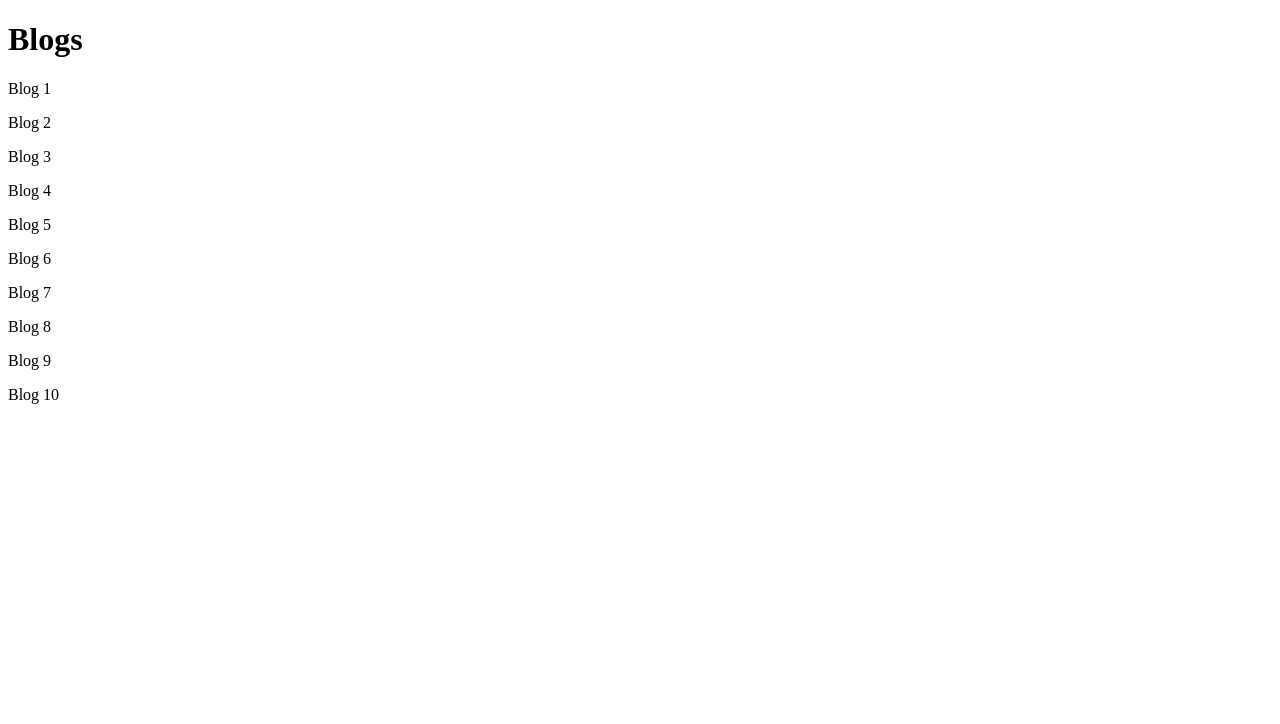
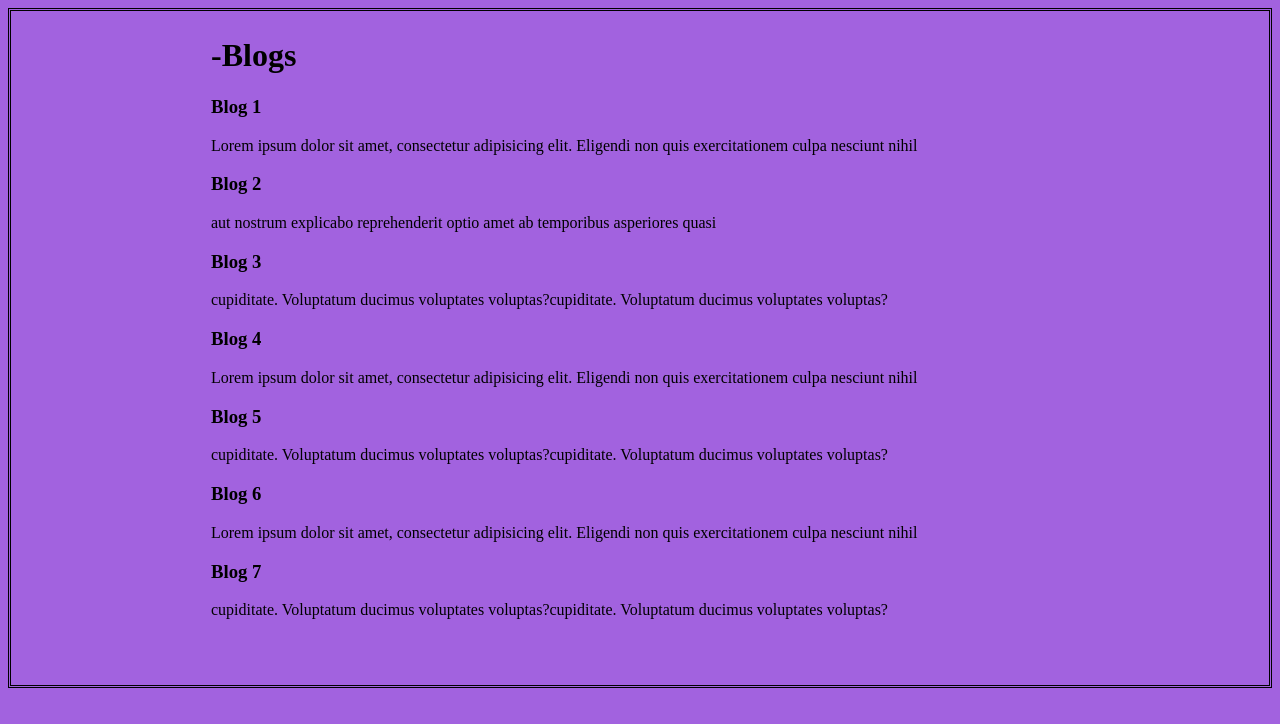
Before and after one commit to jpwesterman/LCA_web101_Joseph_Westerman, a plain HTML site: page myPortfolio/src/blog.html in a window 1280 px wide. Drawn offline with Linux system fonts and the light colour scheme.

Commit message:
sundays changes

```diff
--- a/myPortfolio/src/blog.html
+++ b/myPortfolio/src/blog.html
@@ -1,22 +1,31 @@
 <!DOCTYPE html>
 <html lang="en">
 <head>
+    <link rel="stylesheet" href="./blogstyle.css">
     <meta charset="UTF-8">
     <meta name="viewport" content="width=device-width, initial-scale=1.0">
     <meta http-equiv="X-UA-Compatible" content="ie=edge">
     <title>Blog</title>
 </head>
+
 <body>
-    <h1>Blogs</h1>
-    <p>Blog 1</p>
-    <p>Blog 2</p>
-    <p>Blog 3</p>
-    <p>Blog 4</p>
-    <p>Blog 5</p>
-    <p>Blog 6</p>
-    <p>Blog 7</p>
-    <p>Blog 8</p>
-    <p>Blog 9</p>
-    <p>Blog 10</p>
+    <h1>-Blogs</h1>
+    <h3>Blog 1</h3>
+    <p>Lorem ipsum dolor sit amet, consectetur adipisicing elit. Eligendi non quis exercitationem culpa nesciunt nihil</p>
+    <h3>Blog 2</h3>
+    <p>aut nostrum explicabo reprehenderit optio amet ab temporibus asperiores quasi</p>
+    <h3>Blog 3</h3>
+    <p>cupiditate. Voluptatum ducimus voluptates voluptas?cupiditate. Voluptatum ducimus voluptates voluptas?</p>
+    <h3>Blog 4</h3>
+    <p>Lorem ipsum dolor sit amet, consectetur adipisicing elit. Eligendi non quis exercitationem culpa nesciunt nihil</p>
+    <h3>Blog 5</h3>
+    <p>cupiditate. Voluptatum ducimus voluptates voluptas?cupiditate. Voluptatum ducimus voluptates voluptas?</p>
+    <h3>Blog 6</h3>
+    <p>Lorem ipsum dolor sit amet, consectetur adipisicing elit. Eligendi non quis exercitationem culpa nesciunt nihil</p>
+    <h3>Blog 7</h3>
+    <p>cupiditate. Voluptatum ducimus voluptates voluptas?cupiditate. Voluptatum ducimus voluptates voluptas?</p>
+
+
+
 </body>
 </html>
--- /dev/null
+++ b/myPortfolio/src/blogstyle.css
@@ -0,0 +1,11 @@
+body{
+    background-color:rgb(162, 98, 223);
+}
+
+body{background-position-x: center;}
+body{border-style: double;}
+
+body{padding-top: 5px;
+    padding-right: 30px;
+    padding-bottom: 50px;
+    padding-left: 200px;}
--- /dev/null
+++ b/myPortfolio/src/resumestyle.css
@@ -0,0 +1,11 @@
+body{
+    background-color:rgb(162, 98, 223);
+}
+
+body{background-position-x: center;}
+body{border-style: double;}
+
+body{padding-top: 5px;
+    padding-right: 30px;
+    padding-bottom: 50px;
+    padding-left: 200px;}
--- a/myPortfolio/style.css
+++ b/myPortfolio/style.css
@@ -30,8 +30,8 @@ main {
 
 .has-border {
   border-radius: 25px;
-  border: 2px solid rgb(255, 0, 0);
-  background-color: rgb(255, 0, 0);
+  border: 2px solid rgb(162, 98, 223);
+  background-color: rgb(162, 98, 223);
   width: 15%;
    margin: 4% 2% 6%;
   height: 10%;
@@ -39,7 +39,7 @@ main {
   font-family: Franklin Gothic Demi, Helvetica, sans-serif;
   font-size: 20px;
   border-radius: 25px;
-  background: red;
+  background: re162, 98, 223d;
   padding: 20px;
   text-align: center;
 
```
Also changed, not shown: myPortfolio/index.html (+1 -2 lines).
